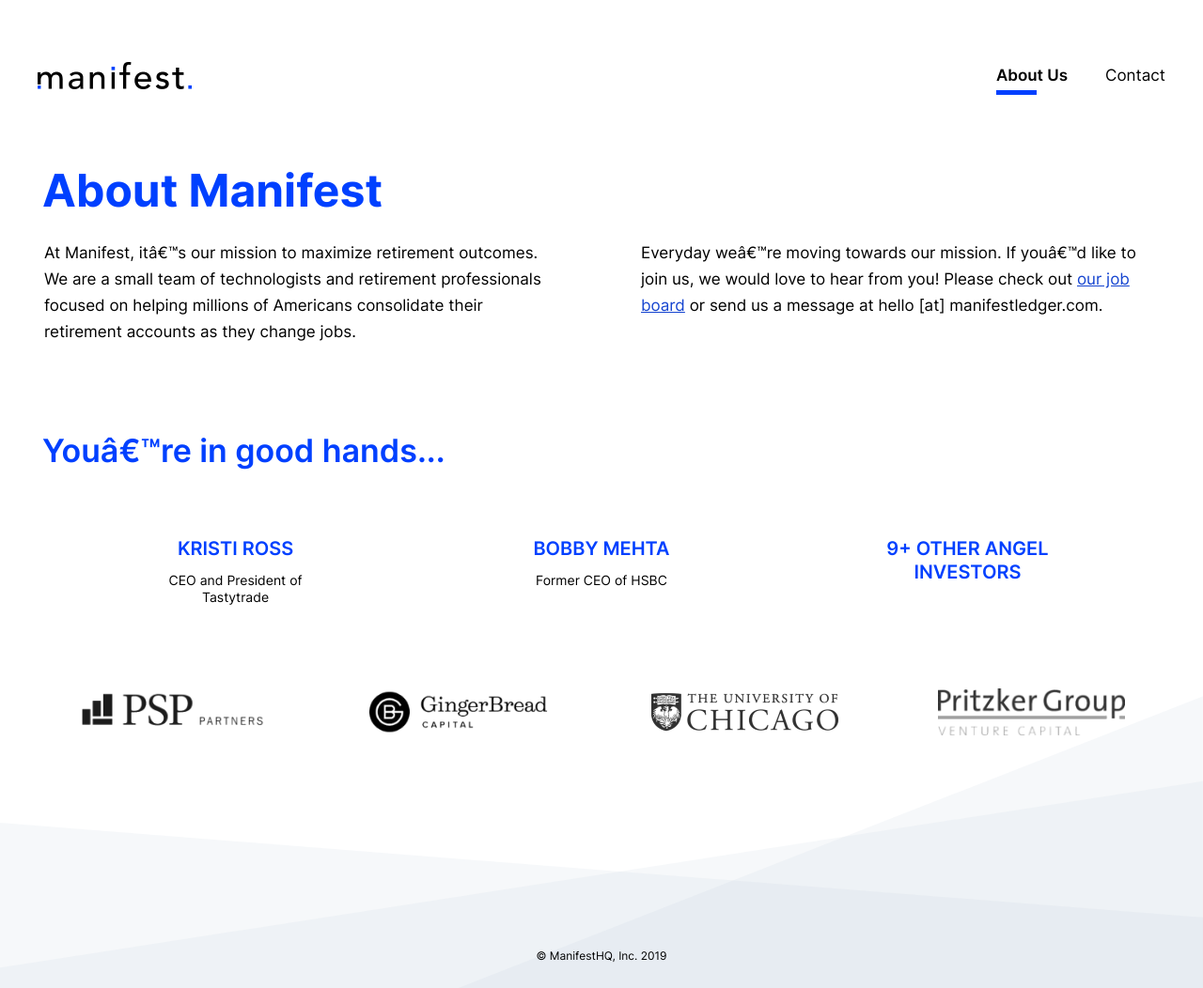
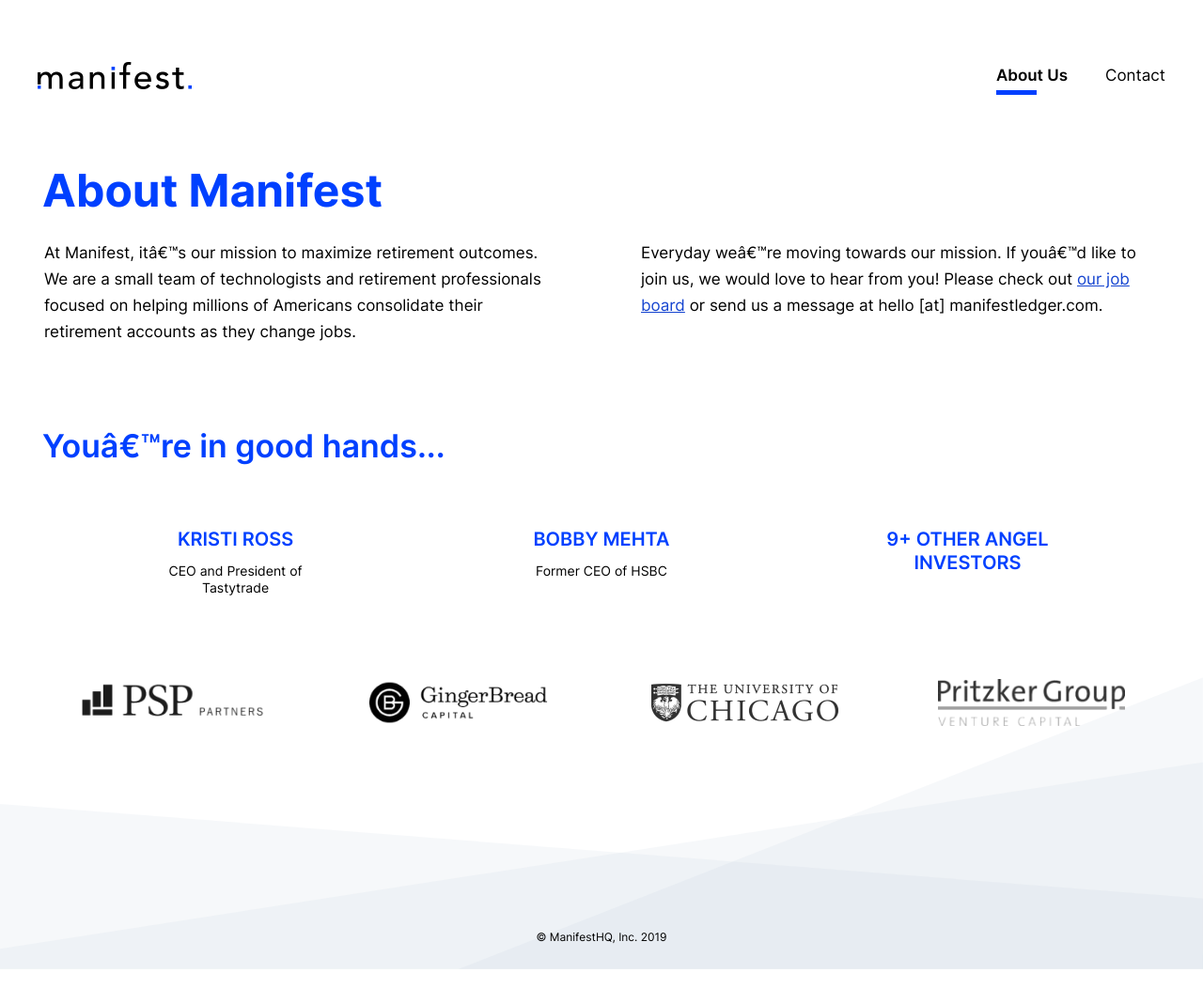
Before and after one commit to VestHQ/manifest_ledger, a Jekyll site: the page built from about.html, in a window 1280 px wide. Shown: the whole page at 94% size. Built offline with Jekyll 4.4.1, drawn with Linux system fonts in a browser that asks for light colours.

Commit message:
UAT revisions

```diff
--- a/_sass/main.scss
+++ b/_sass/main.scss
@@ -146,7 +146,7 @@
     	@include container-inner;
     }
     h2{
-        padding-top: 30px;
+        padding-top: 25px;
     }
 }
 
@@ -197,7 +197,7 @@
     flex-direction: row;
     flex-wrap: wrap;
     justify-content: center;
-    margin: 40px -15px 0;
+    margin: 35px -15px 0;
 
     .col{
         width: 50%;
@@ -211,7 +211,7 @@
 }
 
 .brand-sec{
-    padding-bottom: 90px;
+    padding-bottom: 80px;
     .ft-investors {
         h4 {
             color: $primary-color;
```
Also changed, not shown: assets/css/main.css.
